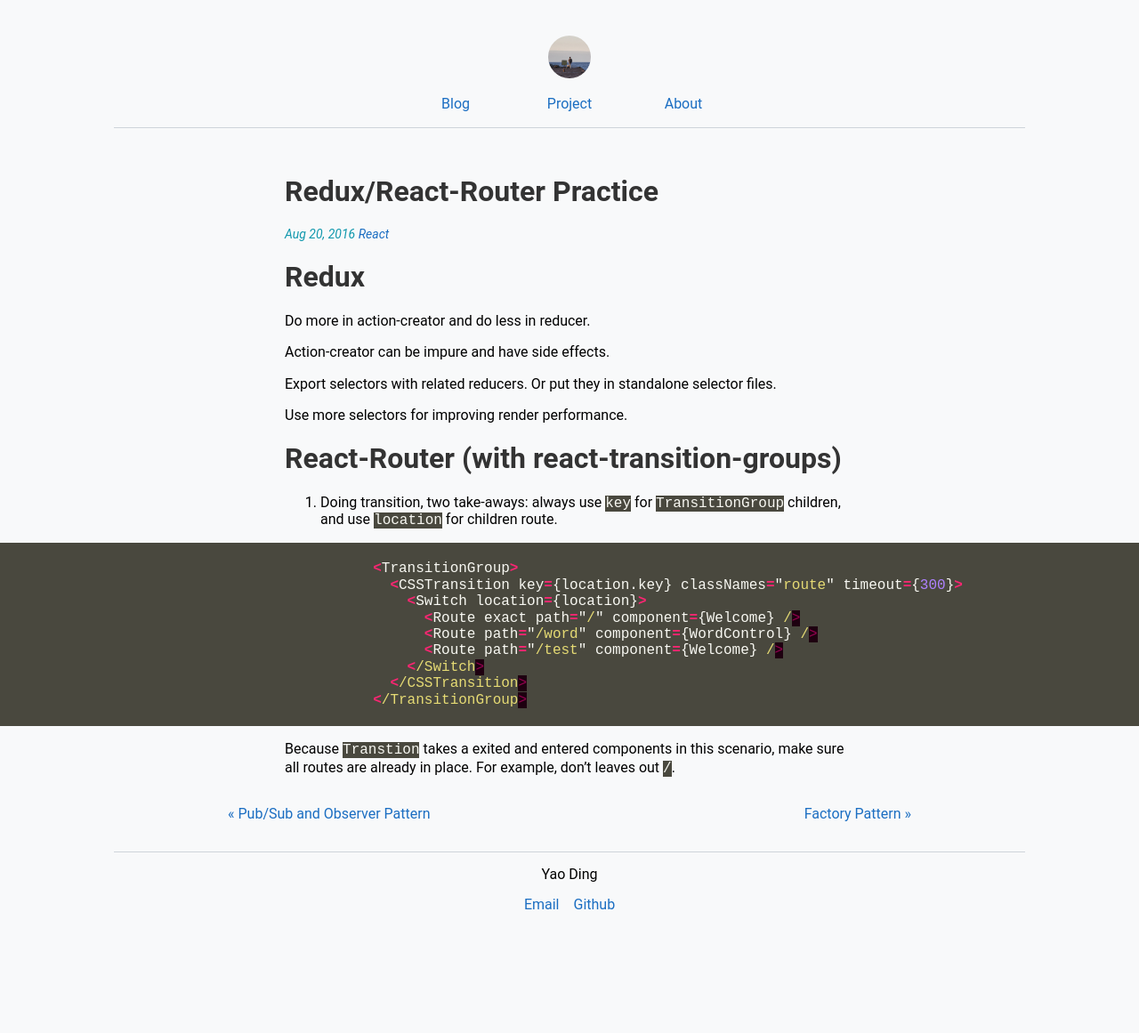
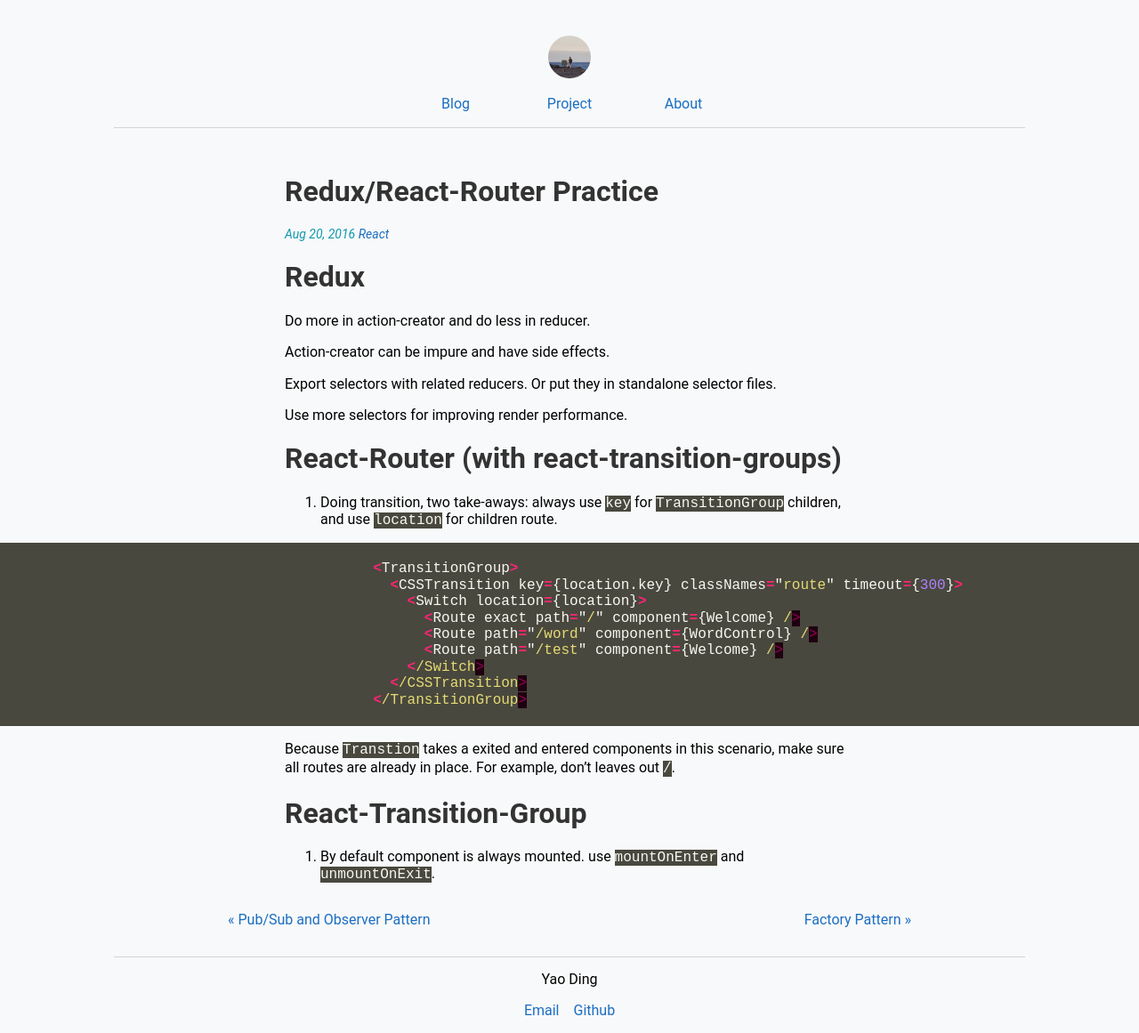
Before and after one commit to yaodingyd/yaodingyd.github.io, a Jekyll site: the page built from _posts/2016-08-20-react-related-practice.md, in a window 1280 px wide. Shown: the whole page at 89% size. Built offline with Jekyll 4.4.1, drawn with Linux system fonts in a browser that asks for light colours; a style sheet for code colours, icons or effects is not loaded; before the commit the page ends 1042 px from its top, so only the background shows below that.

Commit message:
Update 2016-08-20-react-related-practice.md

````diff
--- a/_posts/2016-08-20-react-related-practice.md
+++ b/_posts/2016-08-20-react-related-practice.md
@@ -32,3 +32,6 @@ Use more selectors for improving render performance.
   </TransitionGroup>
 ```
 Because `Transtion` takes a exited and entered components in this scenario, make sure all routes are already in place. For example, don't leaves out `/`.
+
+# React-Transition-Group
+1. By default component is always mounted. use `mountOnEnter` and `unmountOnExit`.
````
